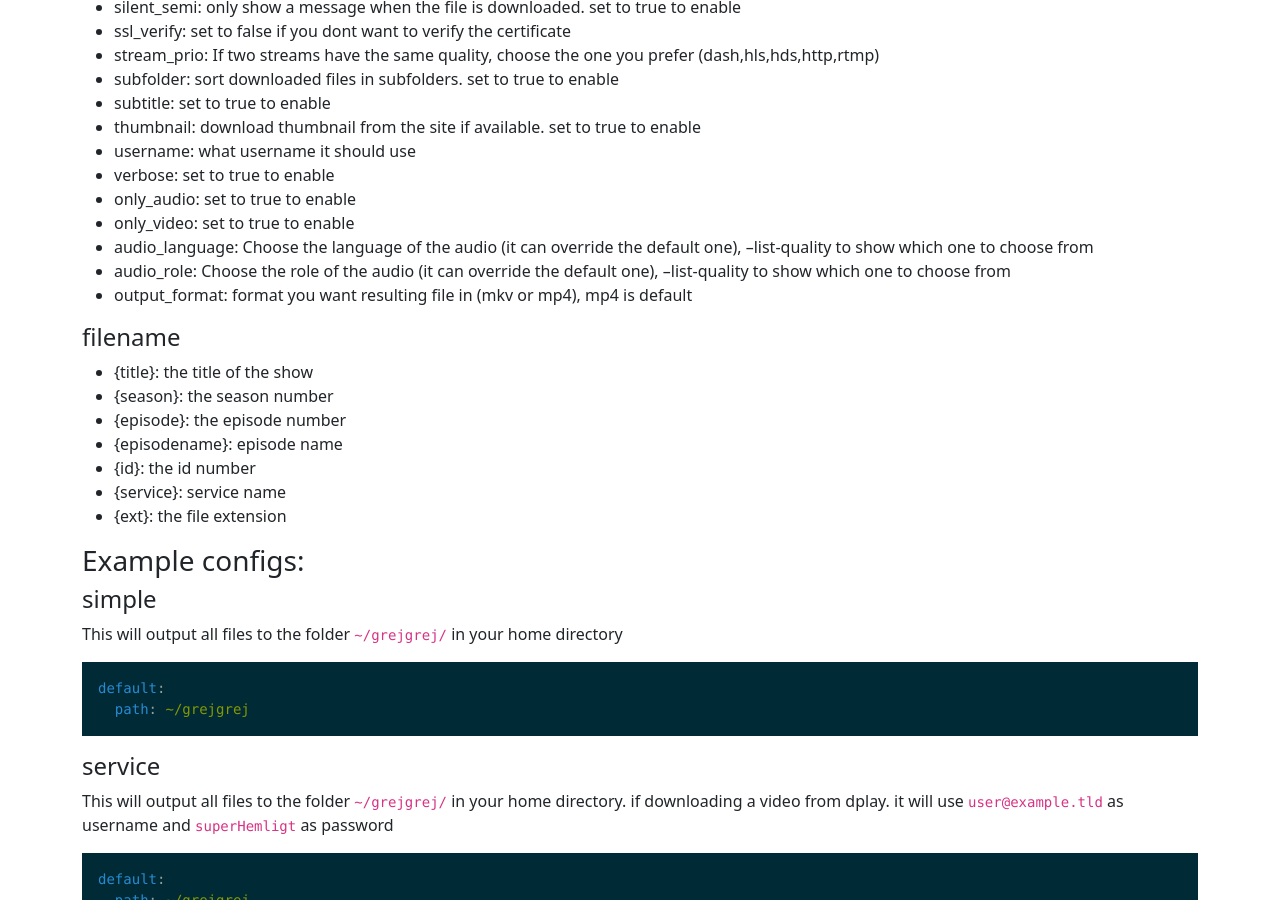
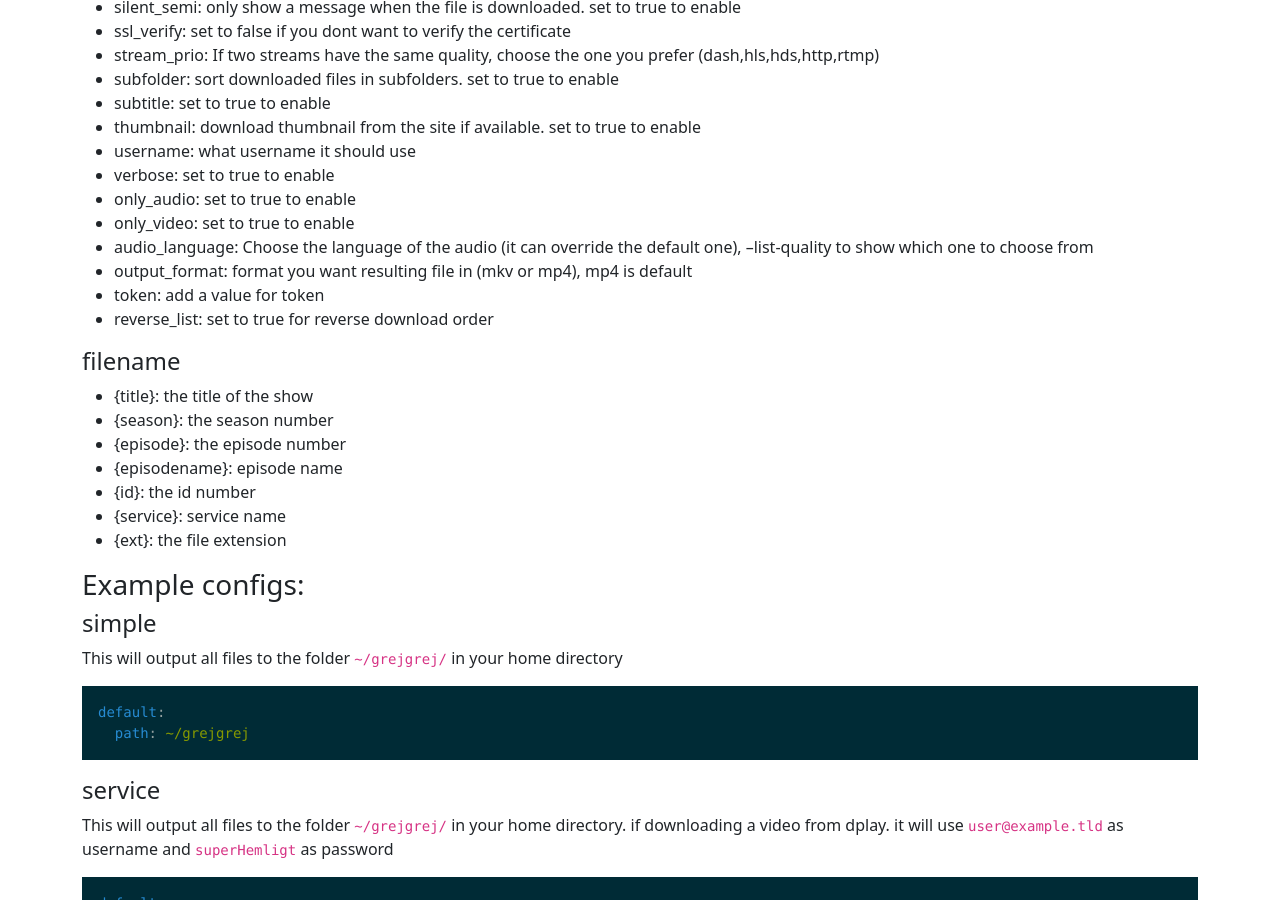
Before and after one commit to spaam/svtplay-dl-web, a Jekyll site: the page built from _pages/config.md, in a window 1280 px wide and 900 px high, scrolled down 1195 px. Built offline with Jekyll 4.4.1, drawn with Linux system fonts in a browser that asks for light colours; comment, search, counter and statistics services are not loaded.

Commit message:
Add two config options

```diff
--- a/_pages/config.md
+++ b/_pages/config.md
@@ -58,8 +58,9 @@ ex c:\users\johan\appdata\roaming\svtplay-dl\svtplay-dl.yaml
 * only_audio: set to true to enable
 * only_video: set to true to enable
 * audio_language: Choose the language of the audio (it can override the default one), --list-quality to show which one to choose from
-* audio_role: Choose the role of the audio (it can override the default one), --list-quality to show which one to choose from
 * output_format: format you want resulting file in (mkv or mp4), mp4 is default
+* token: add a value for token
+* reverse_list: set to true for reverse download order
 
 
 #### filename
```
